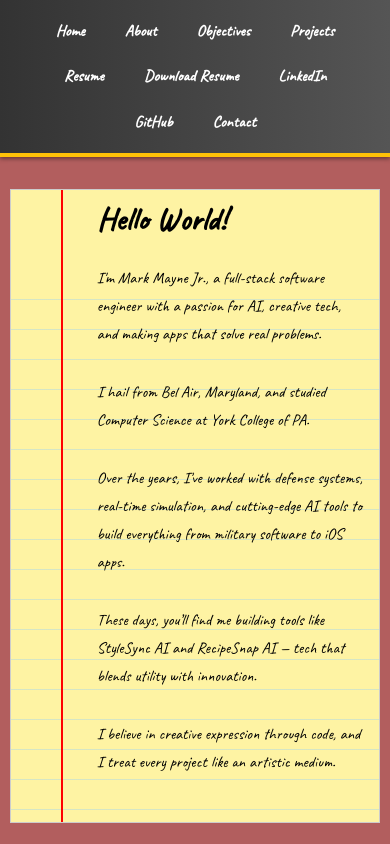
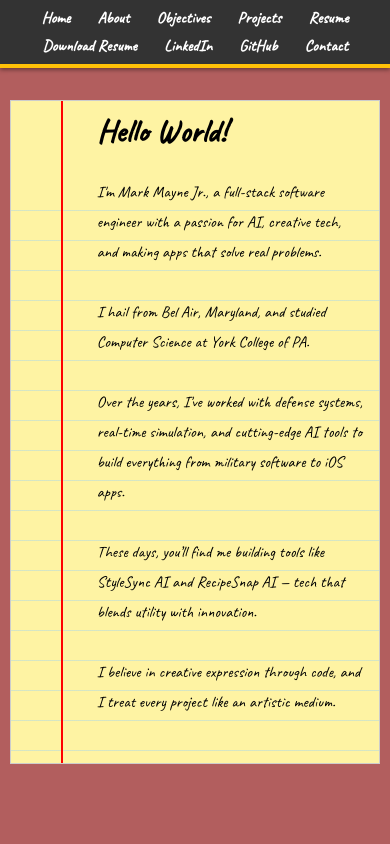
Before and after one commit to markymark5127/markymark5127.github.io, a plain HTML site: page aboutMe.html in a window 390 px wide. Drawn offline with Linux system fonts and the light colour scheme.

Commit message:
Redesign navbar and improve about page mobile

```diff
--- a/aboutMe.html
+++ b/aboutMe.html
@@ -8,17 +8,19 @@
   <link rel="stylesheet" href="styles/style.css" />
 </head>
 <body>
-  <div class="nav-links">
-  <a href="index.html">Home</a>
-  <a href="aboutMe.html">About</a>
-  <a href="objectives.html">Objectives</a>
-  <a href="projects.html">Projects</a>
-  <a href="resume.html">Resume</a>
-  <a href="downloads/resume.pdf" download>Download Resume</a>
-  <a href="https://www.linkedin.com/in/mark-mayne-363547116?utm_source=share&utm_campaign=share_via&utm_content=profile&utm_medium=ios_app" target="_blank">LinkedIn</a>
-  <a href="https://github.com/markymark5127" target="_blank">GitHub</a>
-  <a href="contact.html">Contact</a>
-</div>
+  <nav class="navbar">
+    <ul>
+      <li><a href="index.html">Home</a></li>
+      <li><a href="aboutMe.html">About</a></li>
+      <li><a href="objectives.html">Objectives</a></li>
+      <li><a href="projects.html">Projects</a></li>
+      <li><a href="resume.html">Resume</a></li>
+      <li><a href="downloads/resume.pdf" download>Download Resume</a></li>
+      <li><a href="https://www.linkedin.com/in/mark-mayne-363547116?utm_source=share&utm_campaign=share_via&utm_content=profile&utm_medium=ios_app" target="_blank">LinkedIn</a></li>
+      <li><a href="https://github.com/markymark5127" target="_blank">GitHub</a></li>
+      <li><a href="contact.html">Contact</a></li>
+    </ul>
+  </nav>
   <div class="notepad">
     <div class="notepad-content">
       <h1>Hello World!</h1>
--- a/styles/style.css
+++ b/styles/style.css
@@ -180,28 +180,36 @@ a {
   cursor: pointer;
 }
 
-/* Simple Navigation */
-.nav-links {
+/* Redesigned Navigation */
+.navbar {
+  background: #333;
+  position: sticky;
+  top: 0;
+  z-index: 1000;
+  box-shadow: 0 2px 4px rgba(0, 0, 0, 0.4);
+  margin-bottom: 2rem;
+}
+.navbar ul {
+  list-style: none;
   display: flex;
   flex-wrap: wrap;
   justify-content: center;
   gap: 1rem;
-  background: linear-gradient(90deg, #333, #555);
-  padding: 1rem;
+  padding: 0.75rem 1rem;
+  margin: 0;
   font-family: 'Caveat', cursive;
-  box-shadow: 0 2px 4px rgba(0,0,0,0.4);
-  margin-bottom: 2rem;
   border-bottom: 4px solid #ffc107;
 }
-.nav-links a {
+.navbar a {
   color: #fff;
   font-weight: bold;
-  padding: 0.3rem 0.75rem;
+  padding: 0.4rem 0.8rem;
   border-radius: 4px;
-  transition: background-color 0.3s;
+  transition: background-color 0.3s, color 0.3s;
 }
-.nav-links a:hover {
-  background-color: rgba(255,255,255,0.2);
+.navbar a:hover {
+  background-color: #ffc107;
+  color: #000;
 }
 
 /* Resume page link override for content links */
@@ -257,6 +265,13 @@ a {
   }
   .notepad-content {
     font-size: 1rem;
-    line-height: 28px;
+    line-height: 30px;
+  }
+  .navbar ul {
+    padding: 0.5rem;
+    gap: 0.5rem;
+  }
+  .navbar a {
+    padding: 0.3rem 0.6rem;
   }
 }
```
Also changed, not shown: contact.html (+13 -11 lines), objectives.html (+13 -11 lines), projects.html (+13 -11 lines), resume.html (+13 -11 lines).
